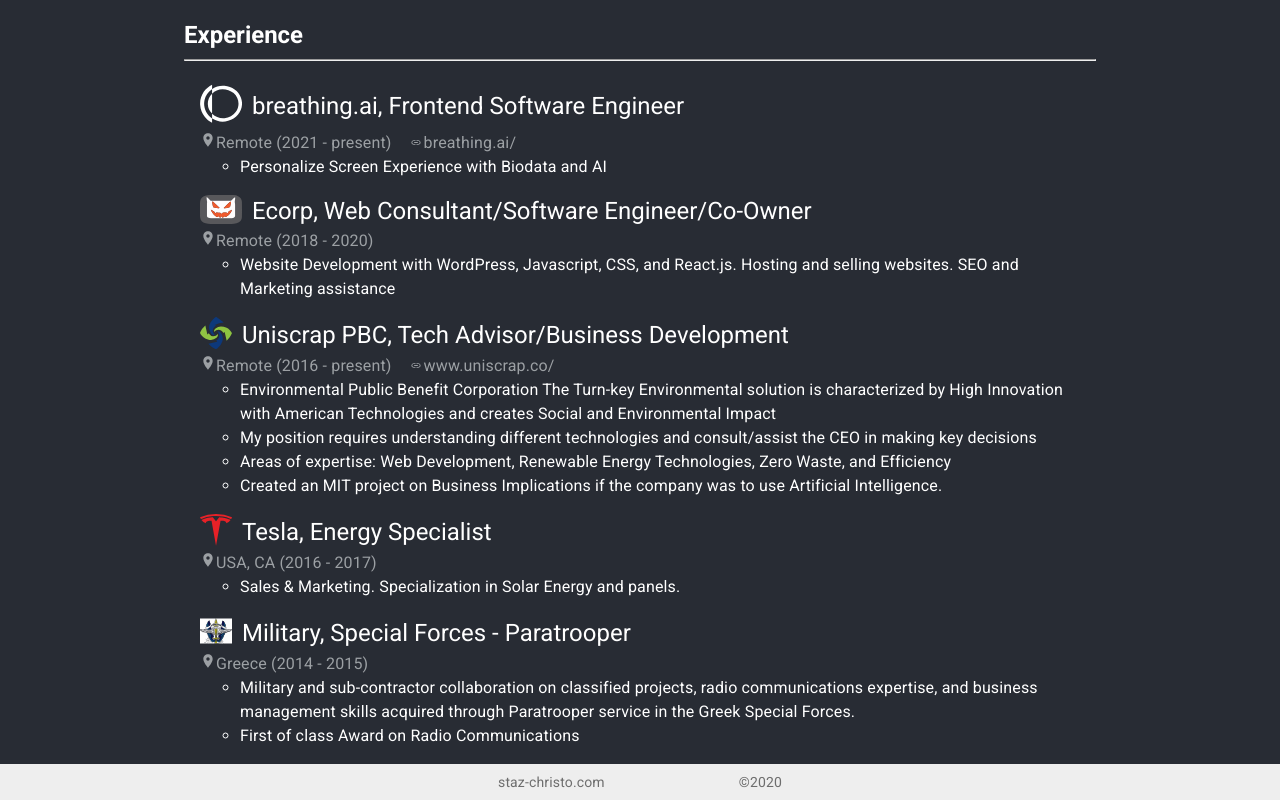
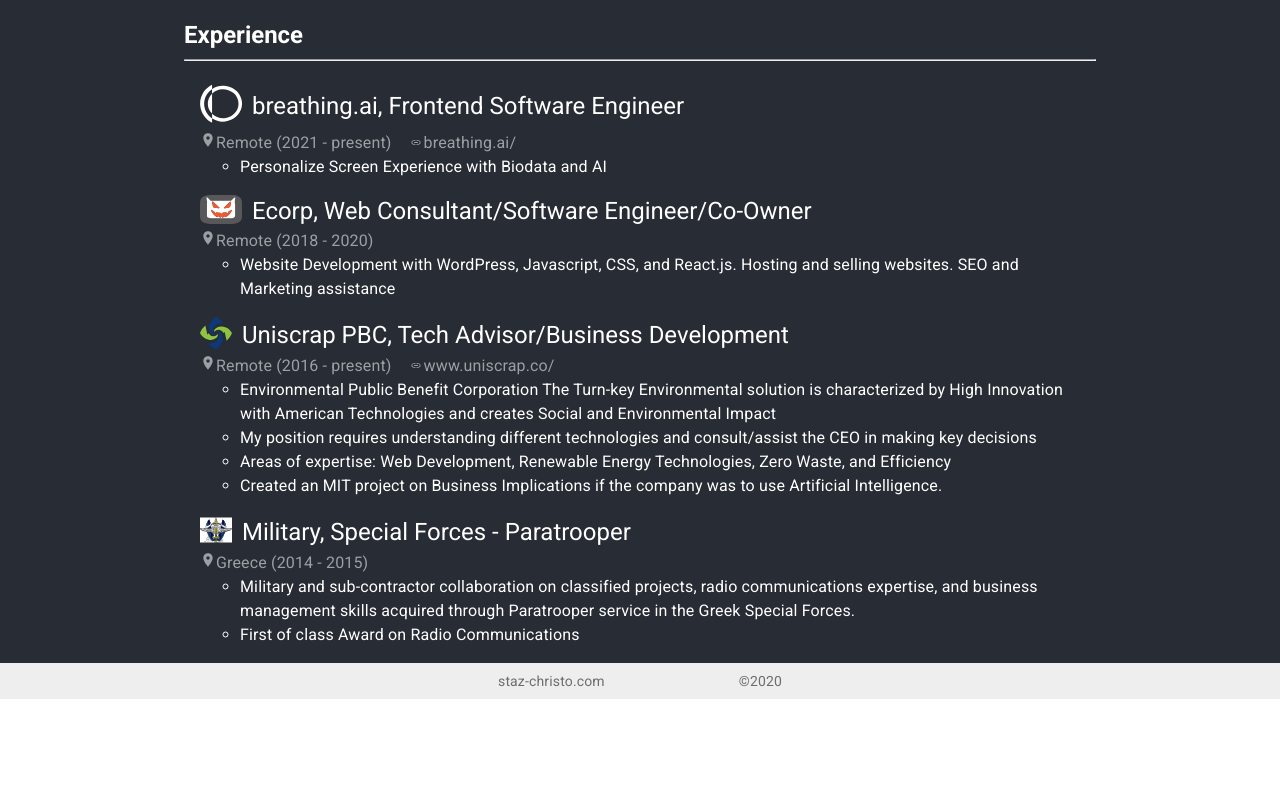
Before and after one commit to stazcp/staz-christo, a React (Create React App) app: page / in a window 1280 px wide. Shown: the part 1138-1938 px from the top of the page. After the commit the page ends 1837 px from the top, so only its background shows below. Built offline with nearby package versions, Linux system fonts and the light colour scheme.

Commit message:
Removed Tesla Sales Position

```diff
--- a/src/components/Experience.js
+++ b/src/components/Experience.js
@@ -49,12 +49,12 @@
       ],
       logo: <GetIcon icon={uniscrapLogo} />,
     },
-    {
-      title: 'Tesla, Energy Specialist',
-      location: 'USA, CA (2016 - 2017)',
-      descriptions: ['Sales & Marketing. Specialization in Solar Energy and panels.'],
-      logo: <GetIcon icon={teslaLogo} />,
-    },
+    // {
+    //   title: 'Tesla, Energy Specialist',
+    //   location: 'USA, CA (2016 - 2017)',
+    //   descriptions: ['Sales & Marketing. Specialization in Solar Energy and panels.'],
+    //   logo: <GetIcon icon={teslaLogo} />,
+    // },
     {
       title: 'Military, Special Forces - Paratrooper',
       location: 'Greece (2014 - 2015)',
```
